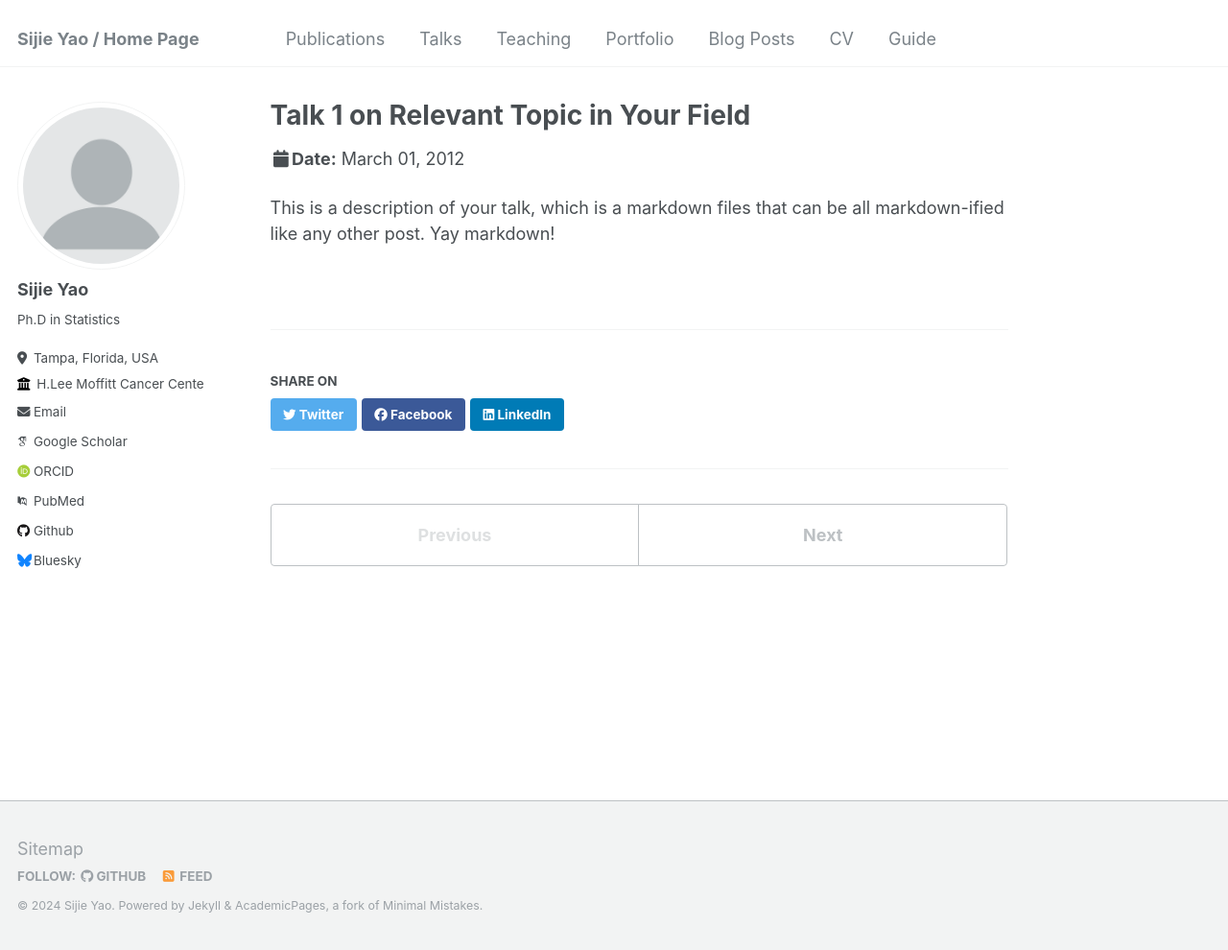
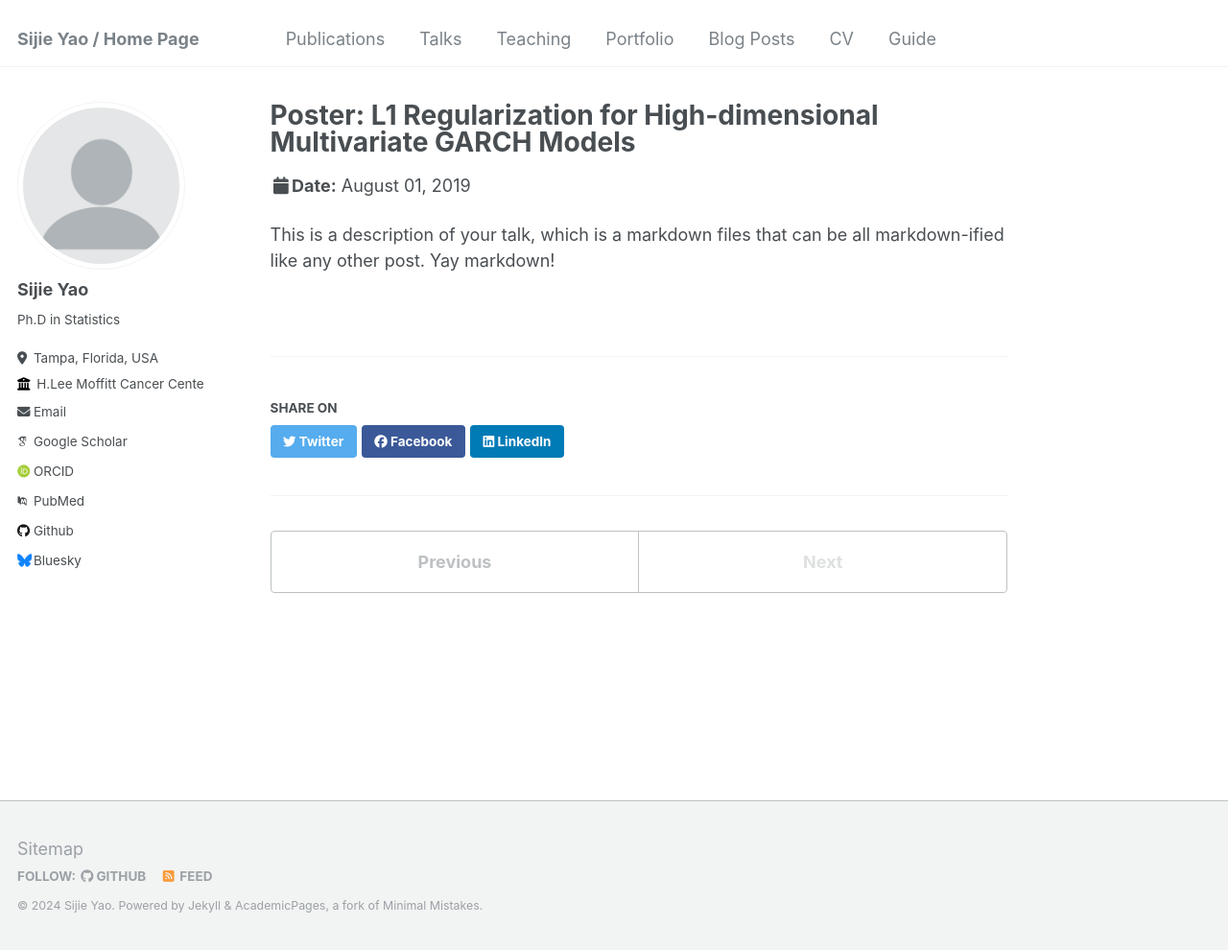
Before and after one commit to topycyao/SY, a Jekyll site: the page built from _talks/2012-03-01-talk-1.md, in a window 1280 px wide and 990 px high. Shown: the whole window at 96% size. Built offline with Jekyll 4.4.1, drawn with Linux system fonts in a browser that asks for light colours; some web fonts are replaced.

Commit message:
Update 2012-03-01-talk-1.md

```diff
--- a/_talks/2012-03-01-talk-1.md
+++ b/_talks/2012-03-01-talk-1.md
@@ -1,11 +1,11 @@
 ---
-title: "Talk 1 on Relevant Topic in Your Field"
+title: "Poster: L1 Regularization for High-dimensional Multivariate GARCH Models"
 collection: talks
 type: "Talk"
 permalink: /talks/2012-03-01-talk-1
-venue: "UC San Francisco, Department of Testing"
-date: 2012-03-01
-location: "San Francisco, California"
+venue: "JSM 2019"
+date: 2019-08-01
+location: "Denver, Colorado"
 ---
 
 This is a description of your talk, which is a markdown files that can be all markdown-ified like any other post. Yay markdown!
```
